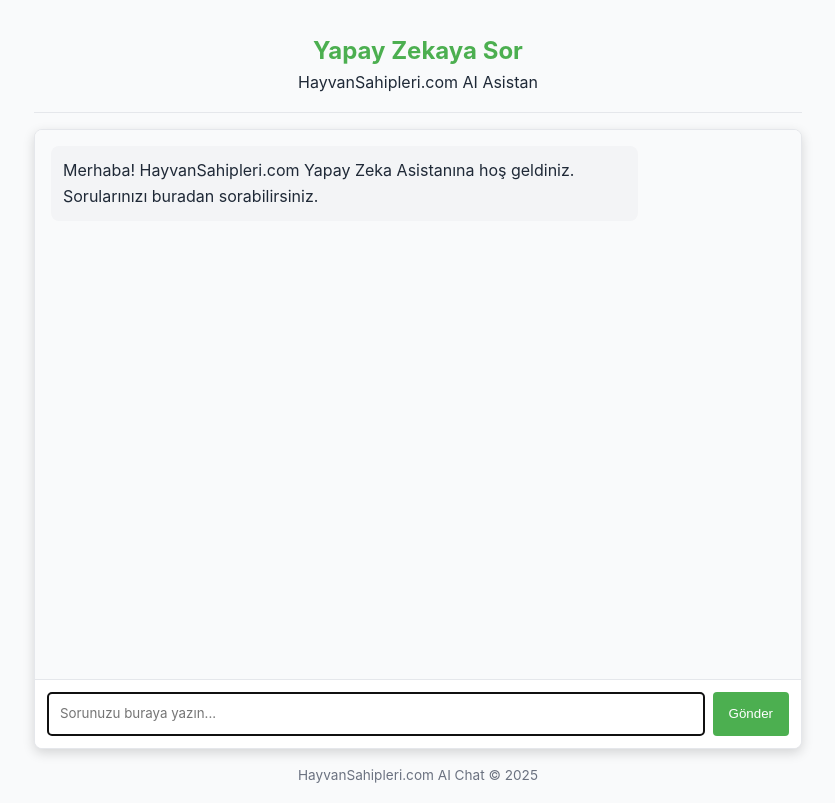
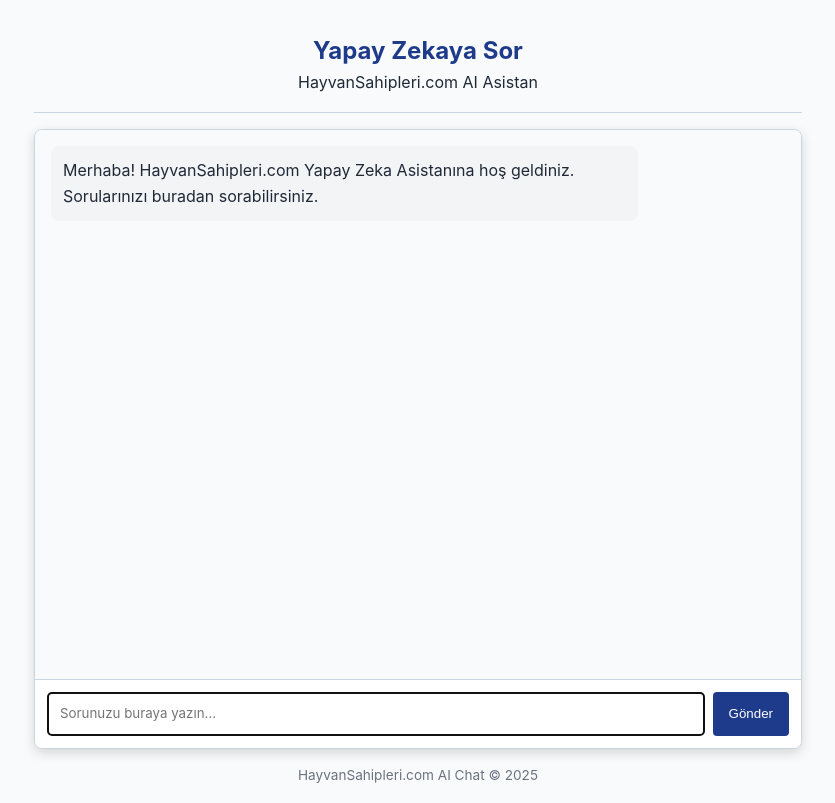
Before and after one commit to digiuzman/llm-chat-app-template, a website: page public/index.html in a window 1280 px wide. Shown: the whole page, without its empty margins (222-1057 px from the left). Drawn offline with Linux system fonts and the light colour scheme.

Commit message:
Update index.html

```diff
--- a/public/index.html
+++ b/public/index.html
@@ -6,14 +6,14 @@
     <title>HayvanSahipleri - Yapay Zeka Chat</title>
     <style>
       :root {
-        --primary-color: #4CAF50;
-        --primary-hover: #45a049;
+        --primary-color: #1e3a8a;       /* forum mavi ton */
+        --primary-hover: #2563eb;       /* hover daha canlı mavi */
         --light-bg: #f9fafb;
-        --border-color: #e5e7eb;
+        --border-color: #cbd5e1;
         --text-color: #1f2937;
         --text-light: #6b7280;
-        --user-msg-bg: #e6ffe6;
-        --assistant-msg-bg: #f3f4f6;
+        --user-msg-bg: #e0f2fe;         /* kullanıcı mesaj arka planı */
+        --assistant-msg-bg: #f3f4f6;    /* asistan mesaj arka planı */
       }
 
       * { box-sizing: border-box; margin: 0; padding: 0; }
@@ -35,10 +35,7 @@
         border-bottom: 1px solid var(--border-color);
       }
 
-      h1 {
-        font-size: 1.5rem;
-        color: var(--primary-color);
-      }
+      h1 { font-size: 1.5rem; color: var(--primary-color); }
 
       .chat-container {
         display: flex;
```
